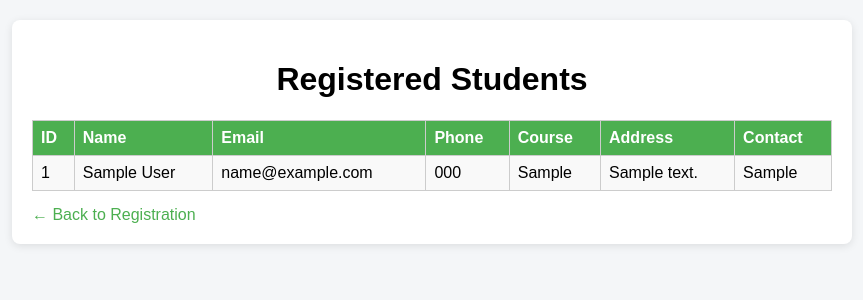
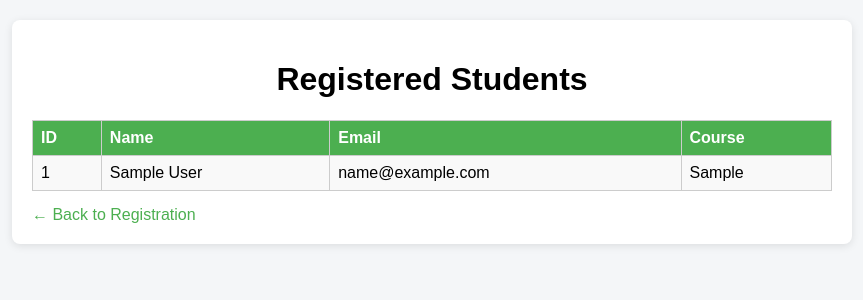
Before and after one commit to harshkhalkar/student-registration-flask-application, a Flask app: page /students in a window 1280 px wide. Shown: the top 300 px of the page, without its empty margins (208-1071 px from the left). Run offline with Flask 3, Linux system fonts and the light colour scheme; tables that the repository leaves empty hold one stand-in row (values such as "Sample post"); data that the repository does not hold is empty.

Commit message:
Update student.html

```diff
--- a/templates/student.html
+++ b/templates/student.html
@@ -55,20 +55,14 @@
                 <th>ID</th>
                 <th>Name</th>
                 <th>Email</th>
-                <th>Phone</th>
                 <th>Course</th>
-                <th>Address</th>
-                <th>Contact</th>
             </tr>
             {% for student in students %}
             <tr>
                 <td>{{ student.id }}</td>
                 <td>{{ student.name }}</td>
                 <td>{{ student.email }}</td>
-                <td>{{ student.phone }}</td>
                 <td>{{ student.course }}</td>
-                <td>{{ student.address }}</td>
-                <td>{{ student.contact }}</td>
             </tr>
             {% endfor %}
         </table>
```
